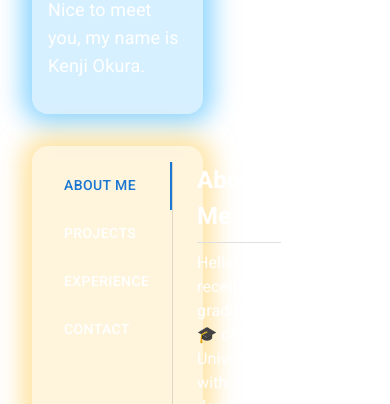
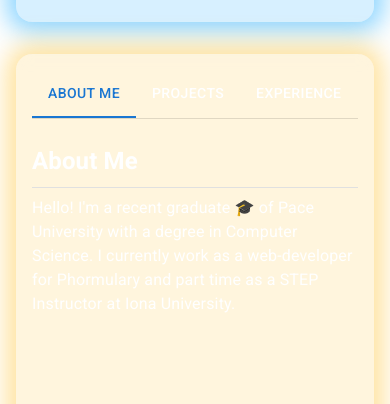
Before and after one commit to OkuraKenG/okurakeng.github.io, a React (Create React App) app: page / in a window 390 px wide. Shown: the part 191-595 px from the top of the page. Built offline with nearby package versions, Linux system fonts and the light colour scheme.

Commit message:
mobile support + deploy attempt

```diff
--- a/src/App.tsx
+++ b/src/App.tsx
@@ -5,7 +5,7 @@ import Body from './components/Body';
 
 export default function App() {
 	return (
-		<div className='m-4 mt-8 ml-8'>
+		<div className='m-4 md:mt-8 md:ml-8'>
 			<Header />
 			<Body />
 			<P5Background />
--- a/src/components/Body.tsx
+++ b/src/components/Body.tsx
@@ -2,7 +2,7 @@ import * as React from 'react';
 import BasicTabs from './Test';
 
 export default function Body() {
-	return <div className='backdrop-blur p-4 mt-8 w-1/2 bg-[#ffcd55] bg-opacity-20 rounded-2xl shadow-custom-yellow h-96'>
+	return <div className='backdrop-blur p-4 mt-8  w-full md:w-1/2 bg-[#ffcd55] bg-opacity-20 rounded-2xl shadow-custom-yellow h-96'>
 		<BasicTabs />
 	</div>
 }
--- a/src/components/Header.tsx
+++ b/src/components/Header.tsx
@@ -1,7 +1,7 @@
 import * as React from 'react';
 
 export default function Header() {
-	return <div className='backdrop-blur p-4 w-1/2 bg-[#37b6ff] bg-opacity-20 rounded-2xl shadow-custom'>
+	return <div className='backdrop-blur p-4 w-full md:w-1/2 bg-[#37b6ff] bg-opacity-20 rounded-2xl shadow-custom'>
 		<h1 className='text-white'>
 			Welcome! 👋
 		</h1>
--- a/src/components/Test.tsx
+++ b/src/components/Test.tsx
@@ -3,6 +3,8 @@ import Tabs from '@mui/material/Tabs';
 import Tab from '@mui/material/Tab';
 import Box from '@mui/material/Box';
 import Divider from '@mui/material/Divider';
+import useMediaQuery from '@mui/material/useMediaQuery';
+import { useTheme } from '@mui/material/styles';
 
 interface TabPanelProps {
 	children?: React.ReactNode;
@@ -12,6 +14,8 @@ interface TabPanelProps {
 
 function TabPanel(props: TabPanelProps) {
 	const { children, value, index, ...other } = props;
+	const theme = useTheme();
+	const isMobile = useMediaQuery(theme.breakpoints.down('sm')); // Check if screen size is mobile
 
 	return (
 		<div
@@ -22,7 +26,10 @@ function TabPanel(props: TabPanelProps) {
 			{...other}
 		>
 			{value === index && (
-				<Box sx={{ pl: 3 }}>
+				<Box sx={{
+					pl: isMobile ? 0 : 3,
+					pt: isMobile ? 3 : 0
+				}}>
 					{children}
 				</Box>
 			)}
@@ -39,27 +46,36 @@ function a11yProps(index: number) {
 
 export default function VerticalTabs() {
 	const [value, setValue] = React.useState(0);
+	const theme = useTheme();
+	const isMobile = useMediaQuery(theme.breakpoints.down('sm')); // Check if screen size is mobile
 
 	const handleChange = (event: React.SyntheticEvent, newValue: number) => {
 		setValue(newValue);
 	};
 
 	return (
-		<Box sx={{ flexGrow: 1, display: 'flex' }}>
+		<Box sx={{ flexGrow: 1, display: 'flex', flexDirection: isMobile ? 'column' : 'row' }}>
 			<Tabs
-				orientation="vertical"
+				orientation={isMobile ? 'horizontal' : 'vertical'} // Switch orientation based on screen size
 				value={value}
 				onChange={handleChange}
-				aria-label="Vertical tabs example"
-				sx={{ borderRight: 1, borderColor: 'divider', minWidth: '125px' }}
+				aria-label="Tabs example"
+				sx={{
+					borderBottom: isMobile ? 1 : 0,
+					borderRight: isMobile ? 0 : 1,
+					borderColor: 'divider',
+					minWidth: isMobile ? 'auto' : '125px',
+					display: 'flex',
+					flexDirection: isMobile ? 'row' : 'column', // Adjust direction for mobile
+				}}
 			>
 				<Tab
 					label="About Me"
 					sx={{
 						color: 'white',
 						textAlign: 'left',
-						justifyContent: 'flex-start', // Align text to the left
-						flexDirection: 'row', // Ensure label is in row direction
+						justifyContent: 'flex-start',
+						flexDirection: 'row',
 						'& .MuiTab-wrapper': {
 							textAlign: 'left',
 						},
@@ -106,6 +122,7 @@ export default function VerticalTabs() {
 					{...a11yProps(3)}
 				/>
 			</Tabs>
+			<Box sx={{ flexGrow: 1, display: 'flex', flexDirection: 'column' }}>
 				<TabPanel value={value} index={0}>
 					<h2 className="text-white m-0">About Me</h2>
 					<Divider sx={{ bgcolor: 'white' }} className='my-2' />
@@ -140,5 +157,6 @@ export default function VerticalTabs() {
 					</div>
 				</TabPanel>
 			</Box>
+		</Box>
 	);
 }
--- a/tailwind.config.js
+++ b/tailwind.config.js
@@ -7,6 +7,12 @@ module.exports = {
 				'custom': '0px 0px 25px 10px rgba(55, 182, 255, 0.56)',
 				'custom-yellow': '0px 0px 25px 10px rgba(255, 205, 85, 0.56)'
 			},
+			screens: {
+				sm: '600px',
+				md: '900px',
+				lg: '1200px',
+				xl: '1536px',
+			},
 		},
 	},
 	corePlugins: {
```
Lines whose indentation alone changed are shown as unchanged.
